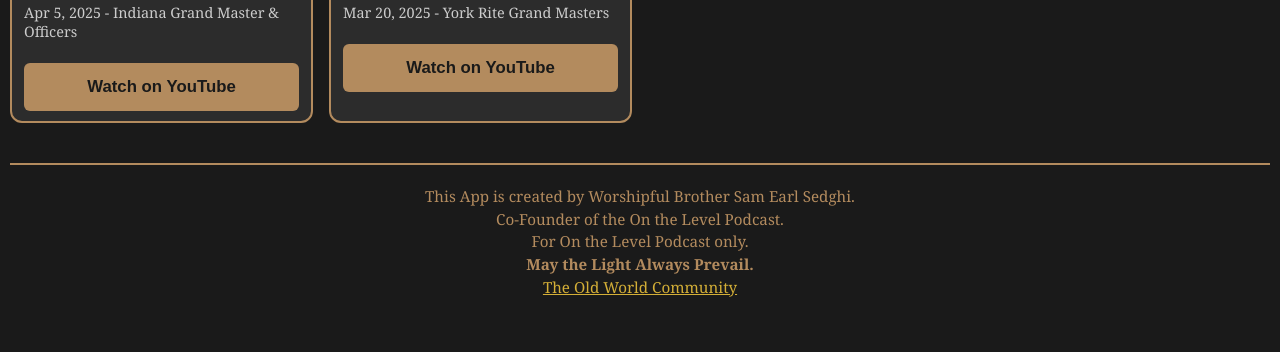
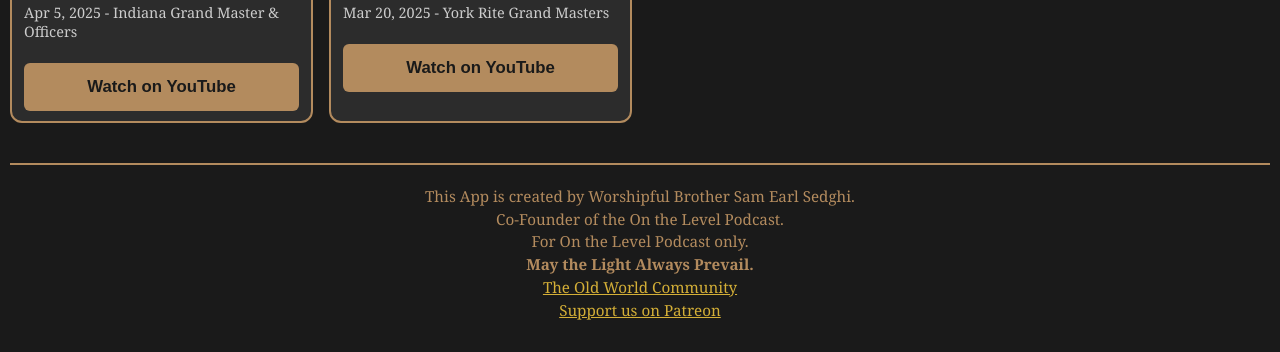
Before and after one commit to theoldworldcitadel/on-the-level-podcast, a plain HTML site: page index.html in a window 1280 px wide. Shown: the part 4326-4678 px from the top of the page. Before the commit the page ends 4655 px from the top, so only its background shows below. Drawn offline with Linux system fonts and the light colour scheme; no server answers.

Commit message:
Add Support us on Patreon link

```diff
--- a/index.html
+++ b/index.html
@@ -72,7 +72,8 @@
         Co-Founder of the On the Level Podcast.<br>
         For On the Level Podcast only.<br>
         <strong>May the Light Always Prevail.</strong><br>
-        <a href="https://theoldworldcommunity.com/" target="_blank" rel="noopener">The Old World Community</a>
+        <a href="https://theoldworldcommunity.com/" target="_blank" rel="noopener">The Old World Community</a><br>
+        <a href="https://www.patreon.com/c/TheOldWorldCommunity" target="_blank" rel="noopener">Support us on Patreon</a>
     </footer>
 
     <script>
--- a/sw.js
+++ b/sw.js
@@ -1,4 +1,4 @@
-const CACHE_NAME = "on-the-level-podcast-v4";
+const CACHE_NAME = "on-the-level-podcast-v5";
 const STATIC_ASSETS = [
   "./manifest.json",
   "./icon.png",
```
